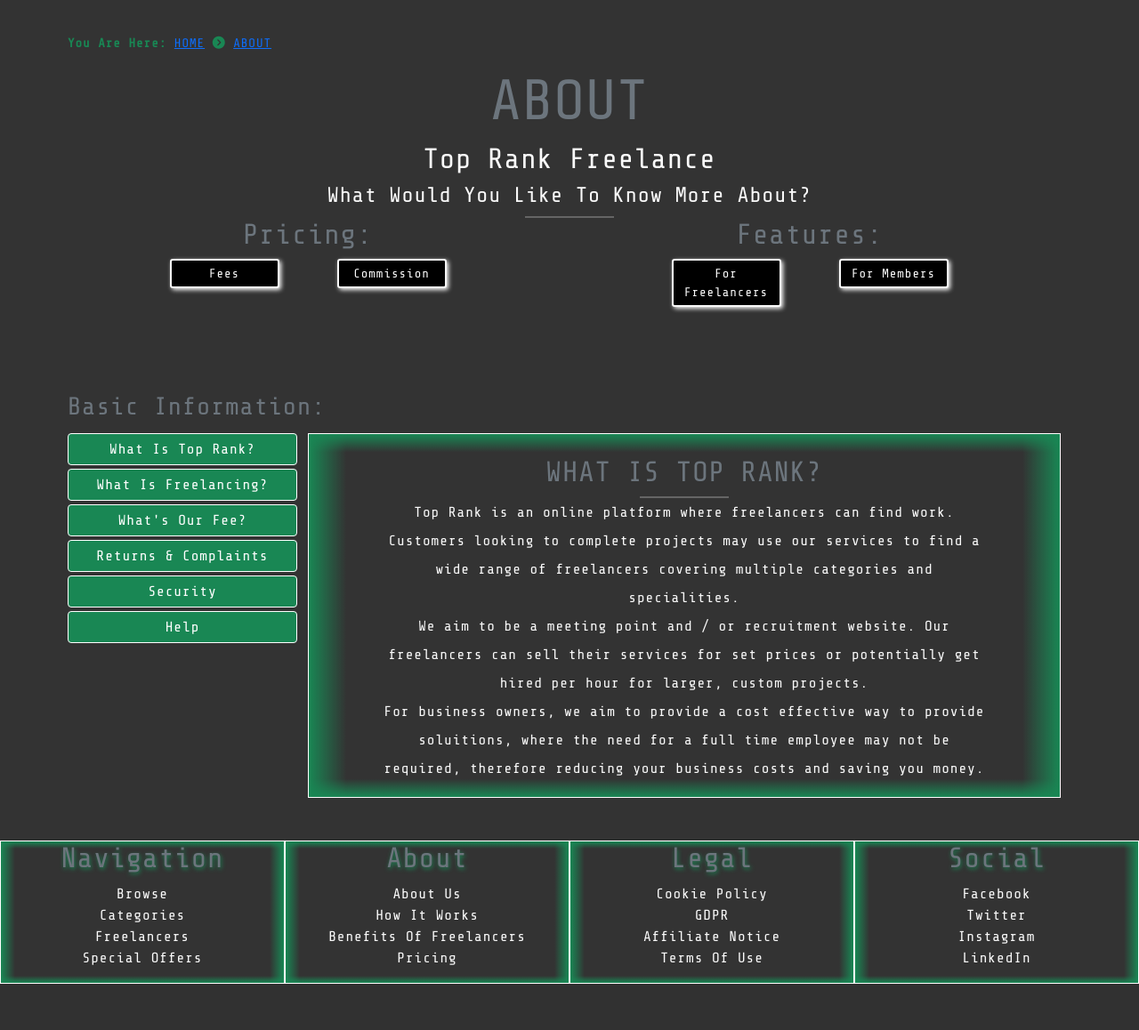
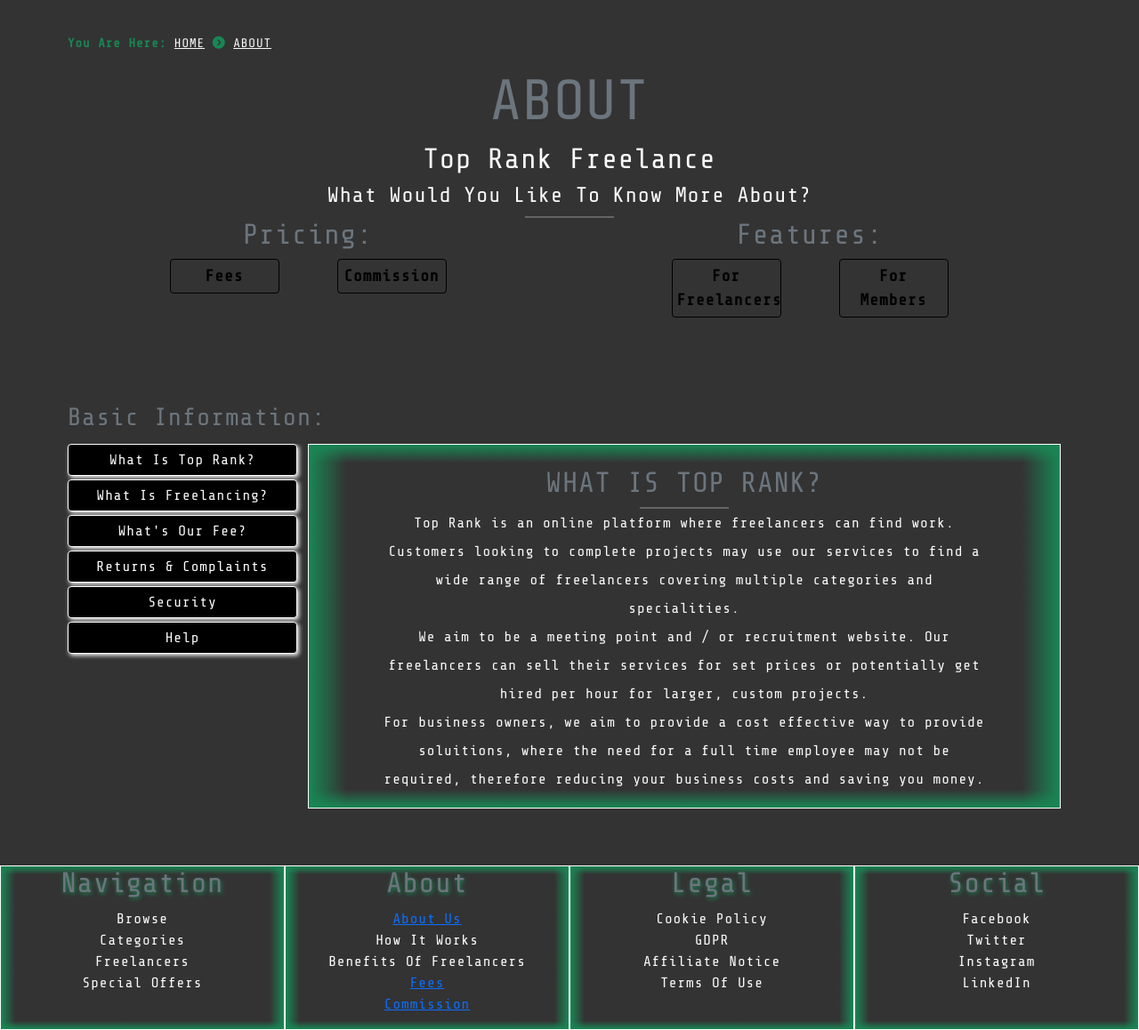
Before and after one commit to J-O-B/top-rank, a Django app: template about-us/templates/about-us/about.html in a window 1280 px wide. Shown: the part 112-1270 px from the top of the page at 89% size. Before the commit the page ends 1218 px from the top, so only its background shows below. Run offline with Django 3.2, Linux system fonts and the light colour scheme; the template is opened without the code that fills it, so the values that code supplies are empty; some libraries are stand-ins or nearby versions.

Commit message:
styling update about section + base.css

```diff
--- a/about-us/templates/about-us/about.html
+++ b/about-us/templates/about-us/about.html
@@ -22,33 +22,33 @@
                 <hr class="hr-center">
             </div>
         </div>
-        <div class="row">
-            <div class="row">
+        <div class="row mb-3">
+            <div class="row mb-5">
                 <div class="col-6">
                     <h2 class="text-muted text-center">Pricing:</h2>
                     <div class="row">
                         <div class="col-4 offset-2 text-center">
-                            <a href="{% url 'fees' %}" class="btn btn-sm btn-black w-75">
+                            <a href="{% url 'fees' %}" class="btn w-75 about-buttons">
                                 Fees
                             </a>
                         </div>
                         <div class="col-4 text-center">
-                            <a href="{% url 'commission' %}" class="btn btn-sm btn-black w-75">
+                            <a href="{% url 'commission' %}" class="btn w-75 about-buttons">
                                 Commission
                             </a>
                         </div>
                     </div>
                 </div>
-                <div class="col-6 mb-5">
+                <div class="col-6">
                     <h2 class="text-muted text-center">Features:</h2>
                     <div class="row">
                         <div class="col-4 offset-2 text-center">
-                            <a href="{% url 'feat_freelancer' %}" class="btn btn-sm btn-black w-75">
+                            <a href="{% url 'feat_freelancer' %}" class="btn w-75 about-buttons">
                                 For Freelancers
                             </a>
                         </div>
                         <div class="col-4 text-center">
-                            <a href="{% url 'feat_members' %}" class="btn btn-sm btn-black w-75">
+                            <a href="{% url 'feat_members' %}" class="btn w-75 about-buttons">
                                 For Members
                             </a>
                         </div>
@@ -56,19 +56,18 @@
                 </div>
             </div>
 
-
             <div class="row mb-5 mt-5" id="about-box">
                 <h3 class="text-muted">
                     Basic Information:
                 </h3>
                 <!--Tabs-->
                 <div class="col-12 col-sm-12 col-md-3 mt-1" id="tabs">
-                    <p class="btn btn-success text-center border-white mb-1 w-100" id="whatstoprank">What Is Top Rank?</p>
-                    <p class="btn btn-success text-center border-white mb-1 w-100" id="whatsfreelance">What Is Freelancing?</p>
-                    <p class="btn btn-success text-center border-white mb-1 w-100" id="whatsourfee">What's Our Fee?</p>
-                    <p class="btn btn-success text-center border-white mb-1 w-100" id="returncomplain">Returns & Complaints</p>
-                    <p class="btn btn-success text-center border-white mb-1 w-100" id="oursecurity">Security</p>
-                    <p class="btn btn-success text-center border-white mb-1 w-100" id="abouthelp">Help</p>
+                    <p class="btn btn-black text-center border-white mb-1 w-100" id="whatstoprank">What Is Top Rank?</p>
+                    <p class="btn btn-black text-center border-white mb-1 w-100" id="whatsfreelance">What Is Freelancing?</p>
+                    <p class="btn btn-black text-center border-white mb-1 w-100" id="whatsourfee">What's Our Fee?</p>
+                    <p class="btn btn-black text-center border-white mb-1 w-100" id="returncomplain">Returns & Complaints</p>
+                    <p class="btn btn-black text-center border-white mb-1 w-100" id="oursecurity">Security</p>
+                    <p class="btn btn-black text-center border-white mb-1 w-100" id="abouthelp">Help</p>
                 </div>
 
                 <!--Info Box-->
@@ -193,7 +192,6 @@
                             </p>
                         </div>
                     </div>
-
                 </div>
             </div>
         </div>
--- a/about-us/templates/about-us/fees.html
+++ b/about-us/templates/about-us/fees.html
@@ -85,6 +85,11 @@
 {% endblock %}
 {% block postloadjs %}
 <script type="text/javascript">
+    $(document).ready(function(){
+        if ($(window).width() > 600) {
+            $('#footer').addClass('fixed-bottom');
+        }
+    });
     $(function () {
         $('[data-toggle="popover"]').popover()
     });
--- a/static/css/base.css
+++ b/static/css/base.css
@@ -156,6 +156,9 @@ body{
 .breadcrumbs i{
     color: #198754;
 }
+.breadcrumbs a{
+    color: #fafafa;
+}
 /* ------------------------------------- Homepage --- */
 #hero{
     position: relative;
@@ -237,6 +240,22 @@ body{
     height: 350px;
     width: 100%;
 }
+.about-buttons{
+    font-weight: bolder;
+    font-size: large;
+    background: #333333;
+    border: 1px solid #000;
+    transition: all 0.3s ease-in-out;
+    padding: 5px;
+    color: #000;
+}
+.about-buttons:hover{
+    background: #000;
+    color: #fafafa;
+    transform: rotate(5deg);
+    cursor: crosshair;
+    border: 1px solid #fafafa;
+}
 /* ------------------------------------- Media Queries --- */
 /* Slightly larger container on XL screens */
 @media (min-width: 1200px){
--- a/templates/base.html
+++ b/templates/base.html
@@ -168,7 +168,8 @@
                             <li><a class="dropdown-item active" href="{% url 'about_us' %}"><i class="fas fa-chevron-right"></i> About Top Rank</a></li>
                             <li><a class="dropdown-item" href="#"><i class="fas fa-chevron-right"></i> How It Works</a></li>
                             <li><a class="dropdown-item" href="#"><i class="fas fa-chevron-right"></i> Cost Efectiveness</a></li>
-                            <li><a class="dropdown-item" href="#"><i class="fas fa-chevron-right"></i> Pricing</a></li>
+                            <li><a class="dropdown-item" href="{% url 'fees' %}"><i class="fas fa-chevron-right"></i> Fees</a></li>
+                            <li><a class="dropdown-item" href="{% url 'commission' %}"><i class="fas fa-chevron-right"></i> Comission</a></li>
                         </ul>
                     </div>
                     <div class="col-3 text-center dropdown p-0">
@@ -215,10 +216,11 @@
                 <div class="col text-center border-white inner-green">
                     <h2 class="text-muted display-9 green-shadow">About</h2>
                     <ul class="list-unstyled">
-                        <li>About Us</li>
+                        <li><a href="{% url 'about_us' %}">About Us</a></li>
                         <li>How It Works</li>
                         <li>Benefits Of Freelancers</li>
-                        <li>Pricing</li>
+                        <li><a href="{% url 'fees' %}">Fees</a></li>
+                        <li><a href="{% url 'commission' %}">Commission</a></li>
                     </ul>
                 </div>
                 <div class="col text-center border-white inner-green">
```
